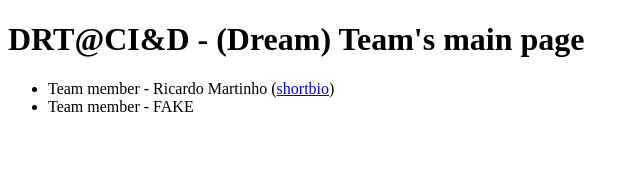
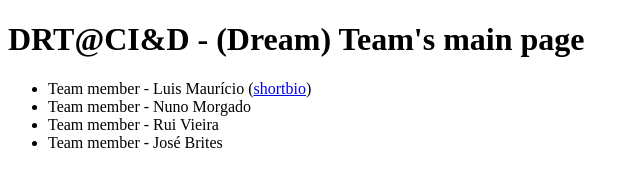
Before and after one commit to rmartingit/WebdriverJenkinsGithub, a plain HTML site: page src/main/index.html in a window 1280 px wide. Shown: the whole page, without its empty margins (0-640 px from the left). Drawn offline with Linux system fonts and the light colour scheme.

Commit message:
Added team members

```diff
--- a/src/main/index.html
+++ b/src/main/index.html
@@ -8,8 +8,11 @@
 <h1>DRT@CI&D - (Dream) Team's main page</h1>
 <ul>
 
-    <li>Team member - Ricardo Martinho (<a href="http://www.shortbio.org/ricardo.martinho@ipleiria.pt">shortbio</a>)</li>
-    <li>Team member - FAKE</li>
+    <li>Team member - Luis Maurício (<a href="http://www.shortbio.org/ricardo.martinho@ipleiria.pt">shortbio</a>)</li>
+    <li>Team member - Nuno Morgado</li>
+    <li>Team member - Rui Vieira</li>
+    <li>Team member - José Brites</li>
+
 </ul>
 </body>
 </html>
```
